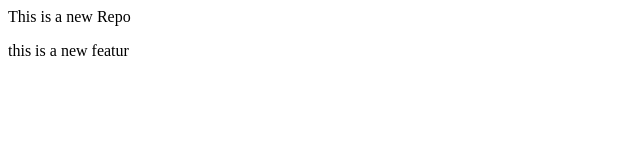
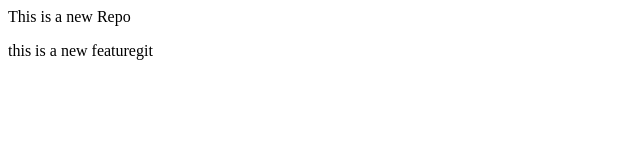
Before and after one commit to PruthvirajKharate/localRepo, a plain HTML site: page index.html in a window 1280 px wide. Shown: the full height of the page, 0-640 px from the left. Drawn offline with Linux system fonts and the light colour scheme.

Commit message:
Add now feature

```diff
--- a/index.html
+++ b/index.html
@@ -1,2 +1,2 @@
 <p> This is a new Repo</p>
-<p> this is a new featur</p>
+<p> this is a new featuregit </p>
```
